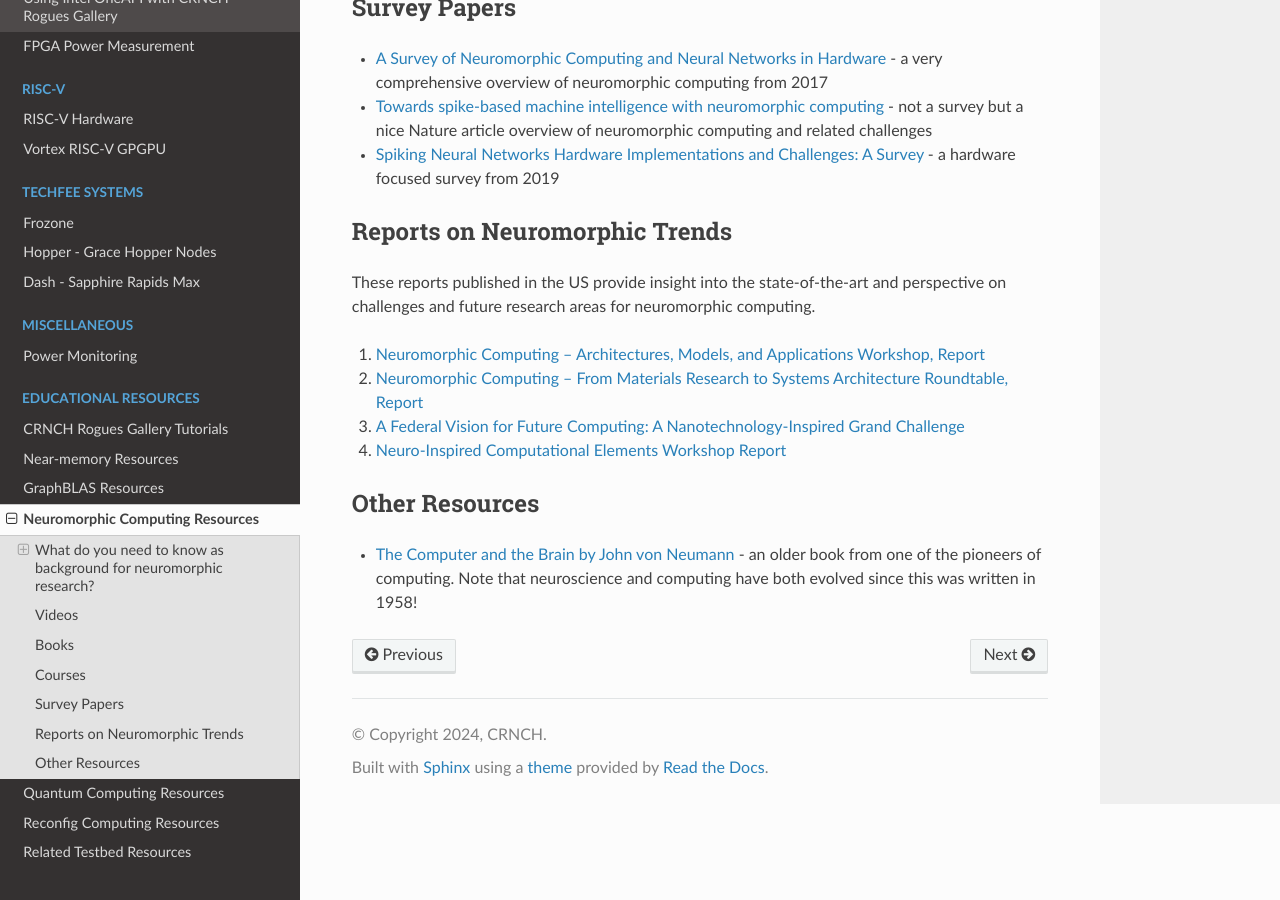
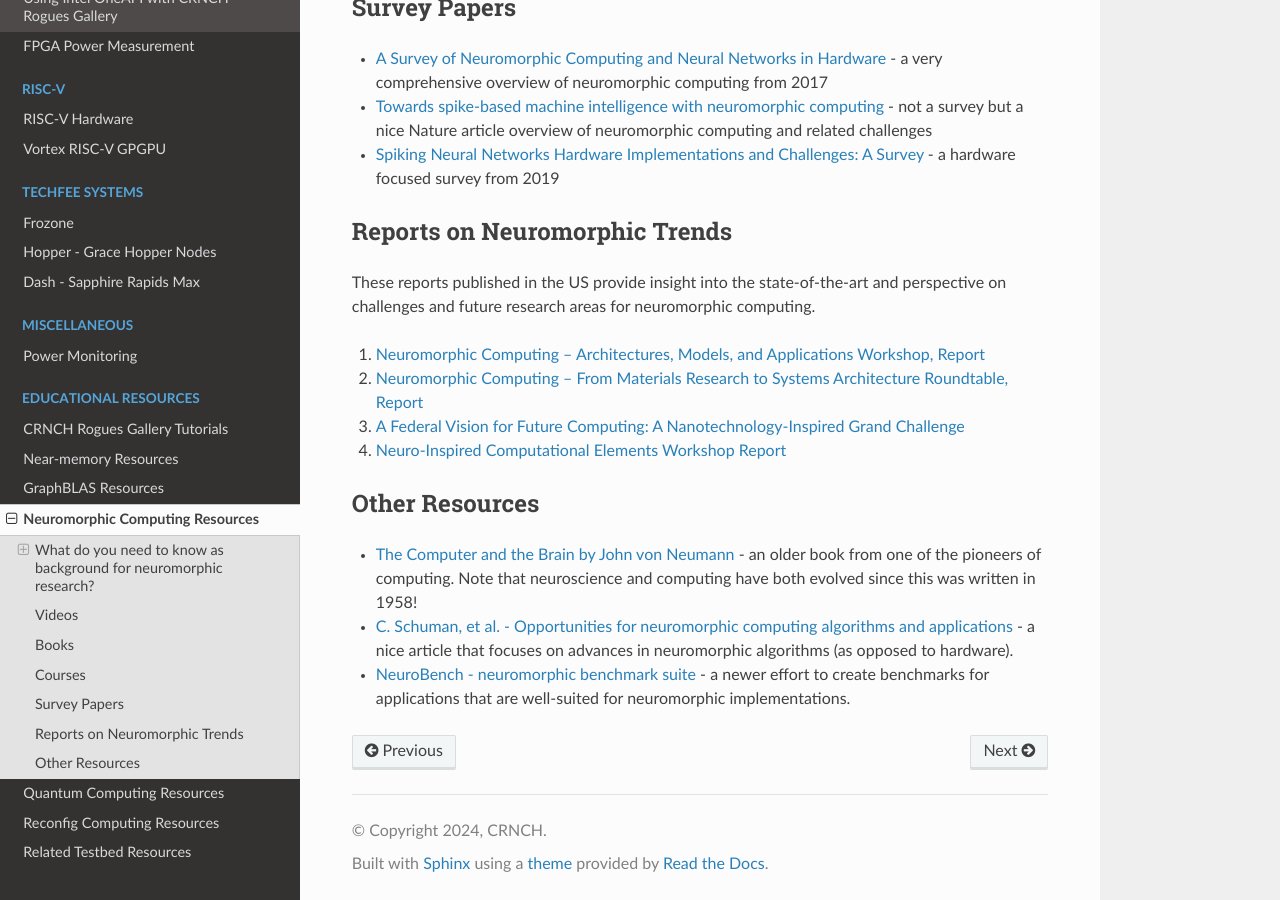
Before and after one commit to gt-crnch-rg/read-the-docs, a Sphinx documentation site: the page built from docs/resources/neuromorphic-computing-resources.rst, in a window 1280 px wide and 900 px high, scrolled down 1977 px. Built offline with Sphinx 7.4.7 and the Read the Docs theme 3.1.0, drawn with Linux system fonts in a browser that asks for light colours; pages that are not in the unit, such as notebooks, are missing from menus.

Commit message:
Update neuromorphic computing resources list
Added a few more resources to the list.

```diff
--- a/docs/resources/neuromorphic-computing-resources.rst
+++ b/docs/resources/neuromorphic-computing-resources.rst
@@ -57,7 +57,6 @@ Courses
 * `Computation and the Brain, CS8803 at Georgia Tech <https://computationandbrain.wordpress.com/>`__ - a special topics course that covers the basics of neuroscience, relation to deep learning networks, and theoretical approaches to neuromorphic computing
 * `Harvard's Fundamentals of Neuroscience EdX <https://www.edx.org/xseries/harvardx-fundamentals-of-neuroscience>`__
 
-
 Survey Papers
 *************
 * `A Survey of Neuromorphic Computing and Neural Networks in Hardware <https://arxiv.org/abs/1705.06963>`__ - a very comprehensive overview of neuromorphic computing from 2017
@@ -78,3 +77,5 @@ These reports published in the US provide insight into the state-of-the-art and
 Other Resources
 ***************
 * `The Computer and the Brain by John von Neumann <https://www.goodreads.com/book/show/13435605-the-computer-and-the-brain>`__ - an older book from one of the pioneers of computing. Note that neuroscience and computing have both evolved since this was written in 1958!
+* `C. Schuman, et al. - Opportunities for neuromorphic computing algorithms and applications <https://www.nature.com/articles/s43588-021-00184-y>`__ - a nice article that focuses on advances in neuromorphic algorithms (as opposed to hardware).
+* `NeuroBench - neuromorphic benchmark suite <https://neurobench.ai/>`__ - a newer effort to create benchmarks for applications that are well-suited for neuromorphic implementations.
```
